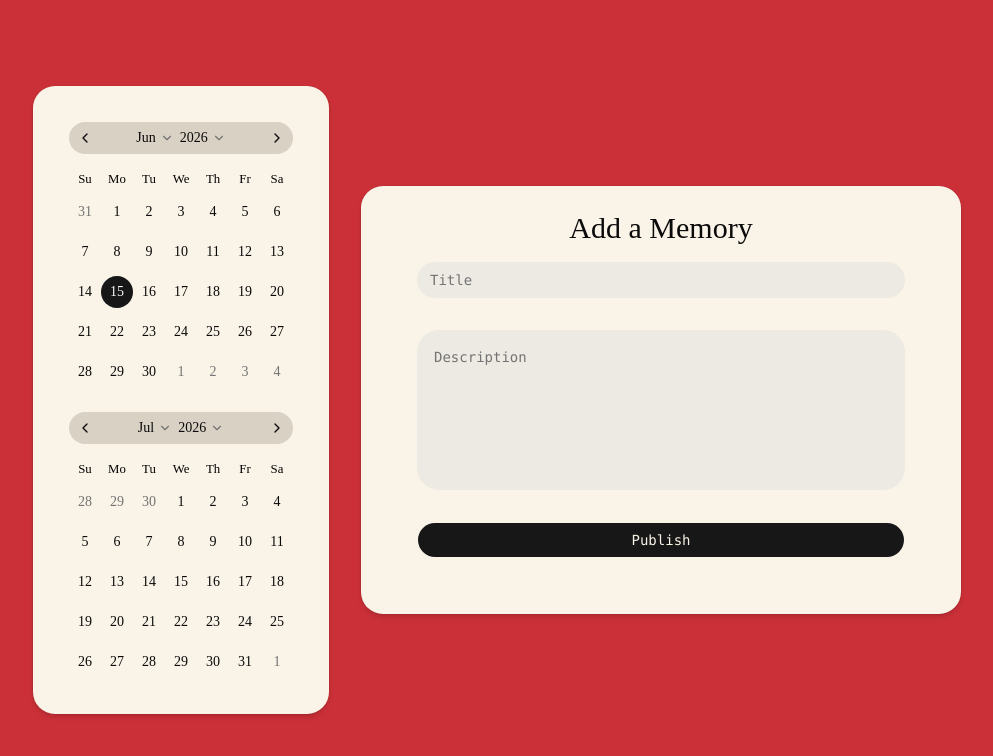
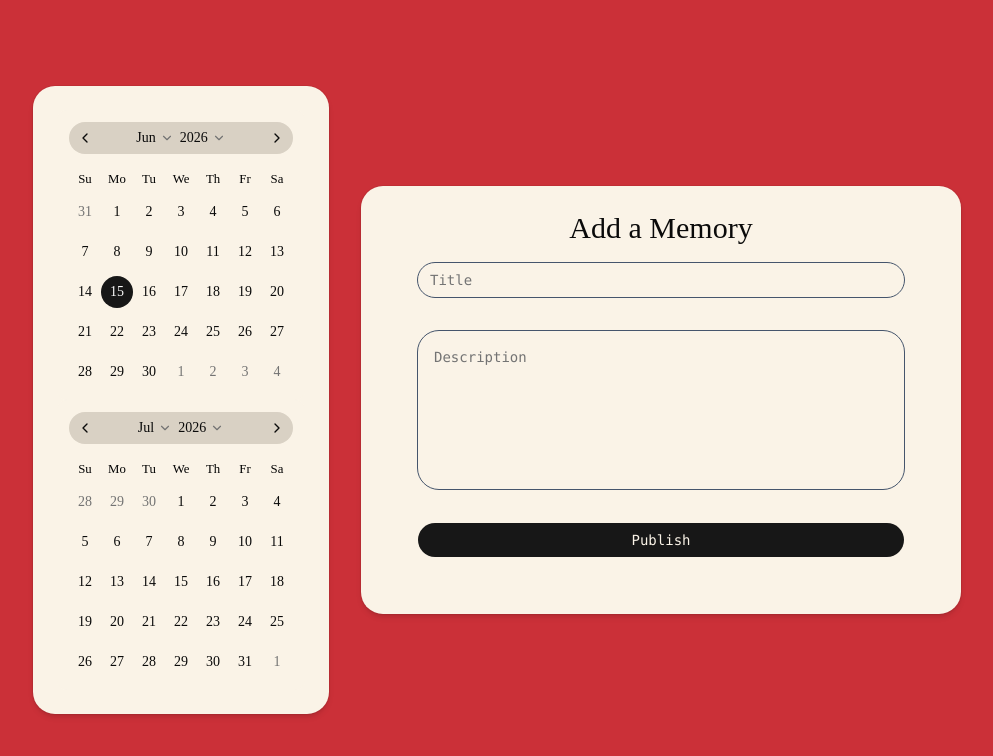
Before and after one commit to joscarlson90/two-musketeers, a React (Vite) app in the folder client/: page /create-post in a window 1280 px wide. Shown: the top 756 px of the page, without its empty margins (143-1136 px from the left). Built offline with nearby package versions, Linux system fonts and the light colour scheme; a web font is replaced by a local one.

Commit message:
change styling on login/member

```diff
--- a/client/src/components/ui/input.tsx
+++ b/client/src/components/ui/input.tsx
@@ -9,7 +9,7 @@ function Input({ className, type, ...props }: React.ComponentProps<"input">) {
       type={type}
       data-slot="input"
       className={cn(
-        "h-9 w-full min-w-0 rounded-3xl border border-transparent bg-input/50 px-3 py-1 text-base transition-[color,box-shadow,background-color] outline-none file:inline-flex file:h-7 file:border-0 file:bg-transparent file:text-sm file:font-medium file:text-foreground placeholder:text-muted-foreground focus-visible:border-ring focus-visible:ring-3 focus-visible:ring-ring/30 disabled:pointer-events-none disabled:cursor-not-allowed disabled:opacity-50 aria-invalid:border-destructive aria-invalid:ring-3 aria-invalid:ring-destructive/20 md:text-sm dark:aria-invalid:border-destructive/50 dark:aria-invalid:ring-destructive/40",
+        "h-9 w-full min-w-0 rounded-3xl border border-transparent  px-3 py-1 text-base transition-[color,box-shadow,background-color] outline-none file:inline-flex file:h-7 file:border-0 file:bg-transparent file:text-sm file:font-medium file:text-foreground placeholder:text-muted-foreground focus-visible:border-ring focus-visible:ring-3 focus-visible:ring-ring/30 disabled:pointer-events-none disabled:cursor-not-allowed disabled:opacity-50 aria-invalid:border-destructive aria-invalid:ring-3 aria-invalid:ring-destructive/20 md:text-sm dark:aria-invalid:border-destructive/50 dark:aria-invalid:ring-destructive/40",
         className
       )}
       {...props}
--- a/client/src/components/ui/textarea.tsx
+++ b/client/src/components/ui/textarea.tsx
@@ -7,7 +7,7 @@ function Textarea({ className, ...props }: React.ComponentProps<"textarea">) {
     <textarea
       data-slot="textarea"
       className={cn(
-        "flex field-sizing-content min-h-16 w-full resize-none rounded-2xl border border-transparent bg-input/50 px-3 py-3 text-base transition-[color,box-shadow,background-color] outline-none placeholder:text-muted-foreground focus-visible:border-ring focus-visible:ring-3 focus-visible:ring-ring/30 disabled:cursor-not-allowed disabled:opacity-50 aria-invalid:border-destructive aria-invalid:ring-3 aria-invalid:ring-destructive/20 md:text-sm dark:aria-invalid:border-destructive/50 dark:aria-invalid:ring-destructive/40",
+        "flex field-sizing-content min-h-16 w-full resize-none rounded-2xl border border-transparent px-3 py-3 text-base transition-[color,box-shadow,background-color] outline-none placeholder:text-muted-foreground focus-visible:border-ring focus-visible:ring-3 focus-visible:ring-ring/30 disabled:cursor-not-allowed disabled:opacity-50 aria-invalid:border-destructive aria-invalid:ring-3 aria-invalid:ring-destructive/20 md:text-sm dark:aria-invalid:border-destructive/50 dark:aria-invalid:ring-destructive/40",
         className
       )}
       {...props}
--- a/client/src/pages/CreatePost.tsx
+++ b/client/src/pages/CreatePost.tsx
@@ -70,9 +70,9 @@ export default function CreatePost() {
 
         <CardContent className="font-mono px-8 pb-8">
           <form onSubmit={handleSubmit} className="flex flex-col gap-8">
-            <Input type="text" placeholder="Title" value={title} className="text-sm bg-[#edeae3]" onChange={(e) => setTitle(e.target.value)} />
+            <Input type="text" placeholder="Title" value={title} className="text-sm border border-slate-600" onChange={(e) => setTitle(e.target.value)} />
 
-            <Textarea className="text-sm min-h-40 bg-[#edeae3] p-4 rounded-3xl"
+            <Textarea className="text-sm min-h-40 border  border-slate-600 p-4 rounded-3xl"
               placeholder="Description"
               value={content}
               onChange={(e) => setContent(e.target.value)}
--- a/client/src/pages/Home.tsx
+++ b/client/src/pages/Home.tsx
@@ -216,8 +216,8 @@ export default function App() {
             backgroundSize: "cover",
             backgroundPosition: "center",
           }}>
-          <section className="relative z-10 px-4 lg:px-10 py-10">
-            <div className="mx-auto flex flex-col lg:flex-row items-center gap-8">
+          <section className="relative z-10 px-4 lg:px-10">
+            <div className="mx-auto flex flex-col lg:flex-row gap-8">
               <Card className="rounded-3xl shadow-2xl p-4 shrink-0">
                 <Calendar
                   mode="single"
@@ -268,7 +268,7 @@ export default function App() {
             </div>
           </section>
         </div>
-        <section className="max-w-7xl mx-auto px-4 lg:px-10 py-20">
+        <section className="max-w-7xl mx-auto px-4 lg:px-10 py-10">
           <div className="text-center">
             <h2 className="text-4xl px-8 py-2 rounded-3xl inline-block bg-black font-bold mb-4 text-white">Latest Posts</h2>
           </div>
--- a/client/src/pages/Login.tsx
+++ b/client/src/pages/Login.tsx
@@ -37,7 +37,7 @@ export default function Login() {
     return (
         <div className="relative flex min-h-screen items-center justify-center bg-[#CB3038] px-4">
             <div className="absolute top-25 left-1/4 z-10 -translate-x-1/2 from-[#CB3038]">
-                <img src="src/assets/images/star-vector.svg" alt="Decoration" className="absolut -top-10 -left-12 z-20 w-50 md:w-60 rotate-[-8deg]" />
+                <img src="src/assets/images/star-vector.svg" alt="Decoration" style={{ animationDuration: "4s" }} className="animate-pulse absolut -top-10 -left-12 z-20 w-50 md:w-66 rotate-[-8deg]" />
                 <p
                     className="absolute inset-0 flex items-center justify-center md:text-2xl"
                     style={{ fontFamily: "Gaegu" }}
--- a/client/src/pages/Register.tsx
+++ b/client/src/pages/Register.tsx
@@ -48,7 +48,7 @@ export default function Register() {
     return (
         <div className="relative flex min-h-screen items-center justify-center bg-[#CB3038] px-4">
             <div className="absolute top-24 left-1/4 z-10 -translate-x-1/2 from-[#CB3038]">
-                <img src="src/assets/images/star-vector.svg" alt="Decoration" className="absolut -top-10 -left-12 z-20 w-50 md:w-60 rotate-[-8deg]" />
+                <img src="src/assets/images/star-vector.svg" alt="Decoration" style={{ animationDuration: "4s" }} className="animate-pulse -top-10 -left-12 z-20 w-55 md:w-66 rotate-[-10deg]" />
                 <p
                     className="absolute inset-0 flex items-center justify-center md:text-2xl"
                     style={{ fontFamily: "Gaegu" }}
```
